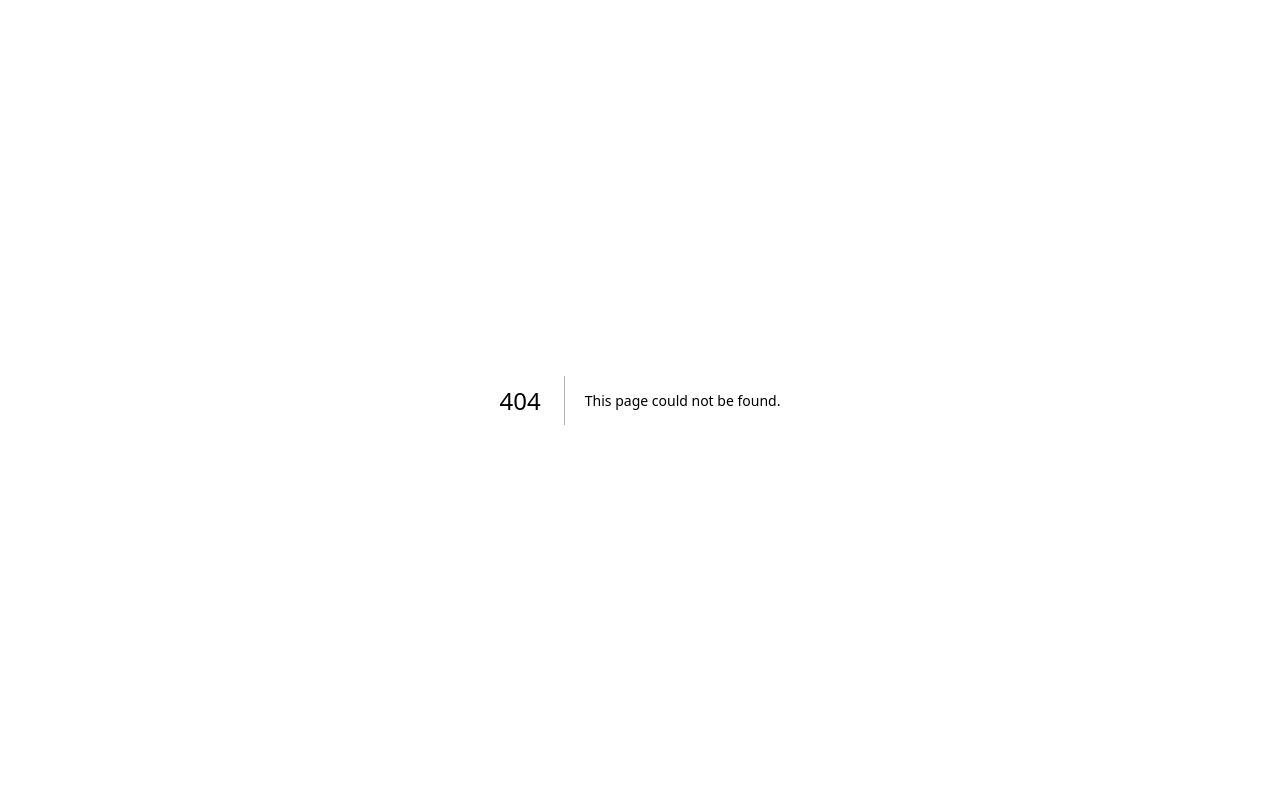
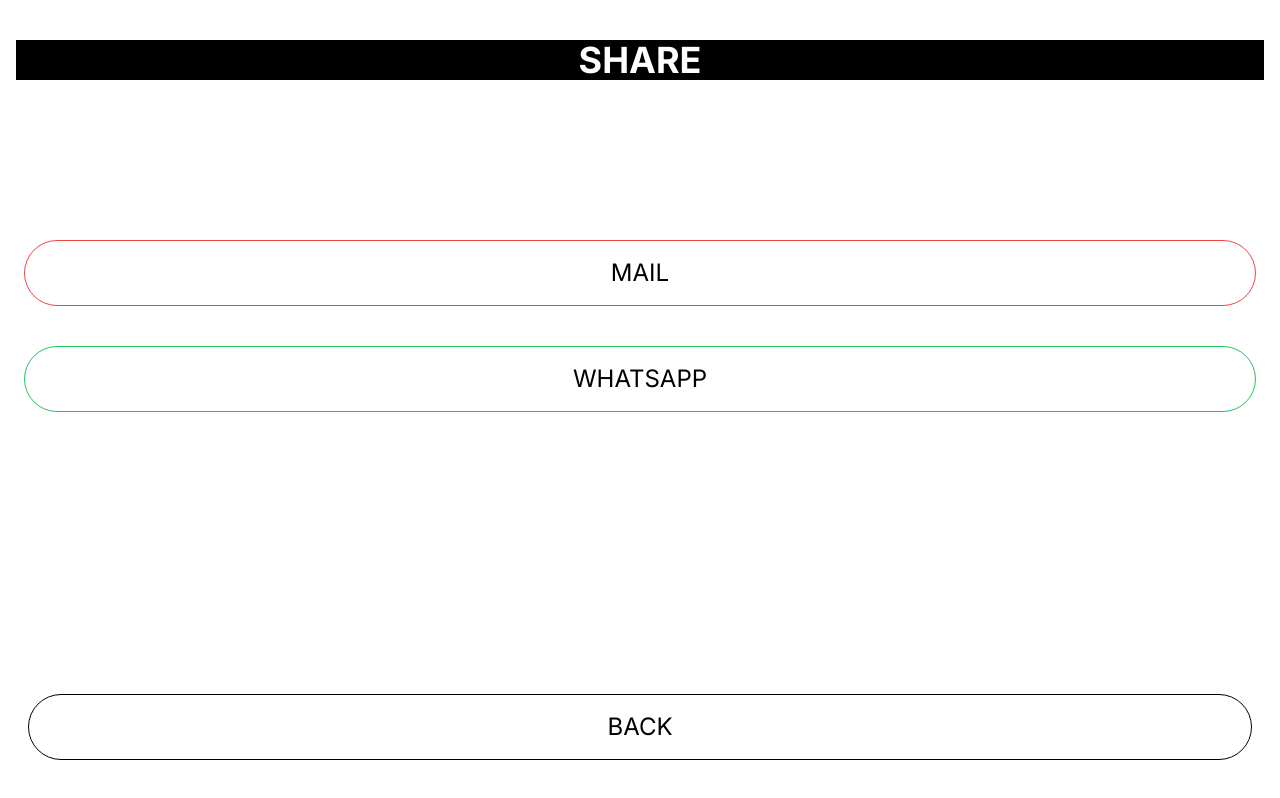
Before and after one commit to MJoDev/NeoIrr, a Next.js app: page /share in a window 1280 px wide. Before the commit this address had no page. Built offline with nearby package versions, Linux system fonts and the light colour scheme.

Commit message:
SHARE PAGE

```diff
--- a/src/app/save/page.tsx
+++ b/src/app/save/page.tsx
@@ -6,7 +6,7 @@
 const SavePage = () => {
   const [data, setData] = useState<any>(null);
   const [id, setId] = useState('');
-  const [description, setDescription] = useState('');
+  const [date, setDate] = useState('');
   const router = useRouter();
 
   useEffect(() => {
@@ -21,23 +21,57 @@
       const newRecord = {
         ...data,
         id,
-        description,
+        date,
       };
       const existingRecords = JSON.parse(localStorage.getItem('records') || '[]');
       existingRecords.push(newRecord);
       localStorage.setItem('records', JSON.stringify(existingRecords));
       localStorage.removeItem('currentData');
       alert('Data saved successfully!');
-      router.push('/records');
+      router.push('/record');
     }
   };
+
+  const handleShareClick = () => {
+    if (id && date) {
+      const shareData = {
+        ...data,
+        id,
+        date,
+      };
+      localStorage.setItem('shareData', JSON.stringify(shareData));
+      router.push('/share');
+    }
+  };
+  const isShareButtonDisabled = !id || !date;
+
 
   return (
         <div className="flex flex-col h-screen justify-between">
             <div className="mx-4">
-                <div className="bg-black text-white text-4xl text-center font-bold mb-10 mt-10">
-                    SAVE
+                <div className="bg-black text-white text-4xl text-center font-bold mb-5 mt-10">
+                    REC
                 </div>
+                <div className='grid grid-cols-2 gap-2'>
+                    <button className="bg-gray-400 text-white text-4xl text-center font-bold">
+                        GENERAL
+                    </button>
+                    <button className="bg-gray-400 text-white text-4xl text-center font-bold">
+                        MATRIX
+                    </button>
+                </div>
+                {!data && (
+                  <div className='grid mt-10'>
+                      <div className='mt-5'>
+                          <label className="block mb-2 text-md font-medium text-gray-900 ">DD/MM/YYY</label>
+                          <input type="date" placeholder="DD/MM/YYY" value={id} onChange={(e) => setDate(e.target.value)} className="block w-full p-5 text-gray-900 border border-gray-300 rounded-lg bg-gray-50 text-xs focus:ring-blue-500 focus:border-blue-500"/>
+                      </div>
+                      <div className='mt-5'>
+                          <label className="block mb-2 text-md font-medium text-gray-900">TAG / SN / ID</label>
+                          <input type="text" placeholder="TAG / SN / ID" value={id} onChange={(e) => setId(e.target.value)} className="block w-full p-5 text-gray-900 border border-gray-300 rounded-lg bg-gray-50 text-xs focus:ring-blue-500 focus:border-blue-500 "/>
+                      </div>
+                 </div>
+                )}
 
             </div>
             <div>
@@ -45,8 +79,8 @@
             </div>
             <div className="ml-2 mx-2">
                 <div className='grid grid-cols-2'>
-                    <button  className="rounded-full border border-blue-500 flex justify-center items-center mb-10 text-2xl gap-1 py-4 px-4 hover:scale-105 transition ml-2 mx-2">SAVE</button>
-                    <button  className="rounded-full border border-blue-800 flex justify-center items-center mb-10 text-2xl gap-1 py-4 px-4 hover:scale-105 transition ml-2 mx-2">SHARE</button>
+                    <button onClick={saveData} className="rounded-full border border-blue-500 flex justify-center items-center mb-10 text-2xl gap-1 py-4 px-4 hover:scale-105 transition ml-2 mx-2">SAVE</button>
+                    <button  onClick={handleShareClick} disabled={isShareButtonDisabled} className="rounded-full border border-blue-800 flex justify-center items-center mb-10 text-2xl gap-1 py-4 px-4 hover:scale-105 transition ml-2 mx-2">SHARE</button>
                 </div>
                 <BackButton/>
             </div>
--- /dev/null
+++ b/src/app/share/page.tsx
@@ -0,0 +1,55 @@
+"use client";
+
+import { useEffect, useState } from 'react';
+import { useRouter } from 'next/navigation';
+import BackButton from '../components/BackButton/BackButton';
+import SpecialButton from '../components/SpecialButton/SpecialButton';
+import Link from 'next/link';
+
+const SharePage = () => {
+  const [data, setData] = useState<any>(null);
+  const router = useRouter();
+
+  useEffect(() => {
+    const storedData = localStorage.getItem('shareData');
+    if (storedData) {
+      setData(JSON.parse(storedData));
+    } else {
+      //router.push('/save');
+    }
+  }, [router]);
+
+  const handleShare = (method: 'email' | 'whatsapp') => {
+    if (data) {
+        const dataString = `ID: ${data.id}\nDescription: ${data.description}\nDate: ${data.date}\n\nProximity Data:\n${data.proximityData.join(', ')}\n\nLight Intensity Data:\n${data.lightData.join(', ')}`;
+        const encodedDataString = encodeURIComponent(dataString);
+      if (method === 'email') {
+        window.location.href = `mailto:?subject=Sensor Data&body=${encodedDataString}`;
+      } else if (method === 'whatsapp') {
+        window.location.href = `https://wa.me/?text=${encodedDataString}`;
+      }
+    }
+  };
+
+  return (
+    <div className="flex flex-col h-screen justify-between">
+            <div className="mx-4">
+                <div className="bg-black text-white text-4xl text-center font-bold mb-5 mt-10">
+                    SHARE
+                </div>
+                <div className='grid mt-40'>
+                    <button  onClick={() => handleShare('email')} className="rounded-full border border-red-500 flex justify-center items-center mb-10 text-2xl gap-1 py-4 px-4 hover:scale-105 transition ml-2 mx-2">MAIL</button>
+                    <button  onClick={() => handleShare('whatsapp')} className="rounded-full border border-green-500 flex justify-center items-center mb-10 text-2xl gap-1 py-4 px-4 hover:scale-105 transition ml-2 mx-2">WHATSAPP</button>
+                </div>
+
+            </div>
+            <div className="ml-2 mx-2">
+                <Link href={'/save'} className="rounded-full border border-black flex justify-center items-center mb-10 text-2xl gap-1 py-4 px-4 hover:scale-105 transition ml-5 mx-5">
+                    BACK
+                </Link>
+            </div>
+        </div>
+  );
+}
+
+export default SharePage;
```
